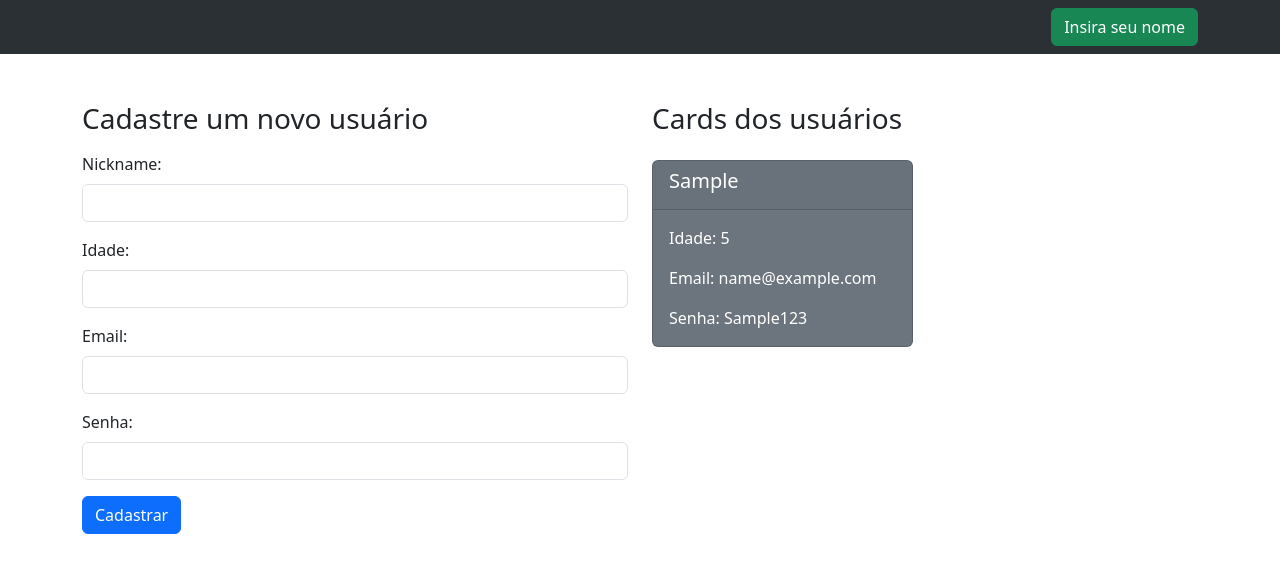
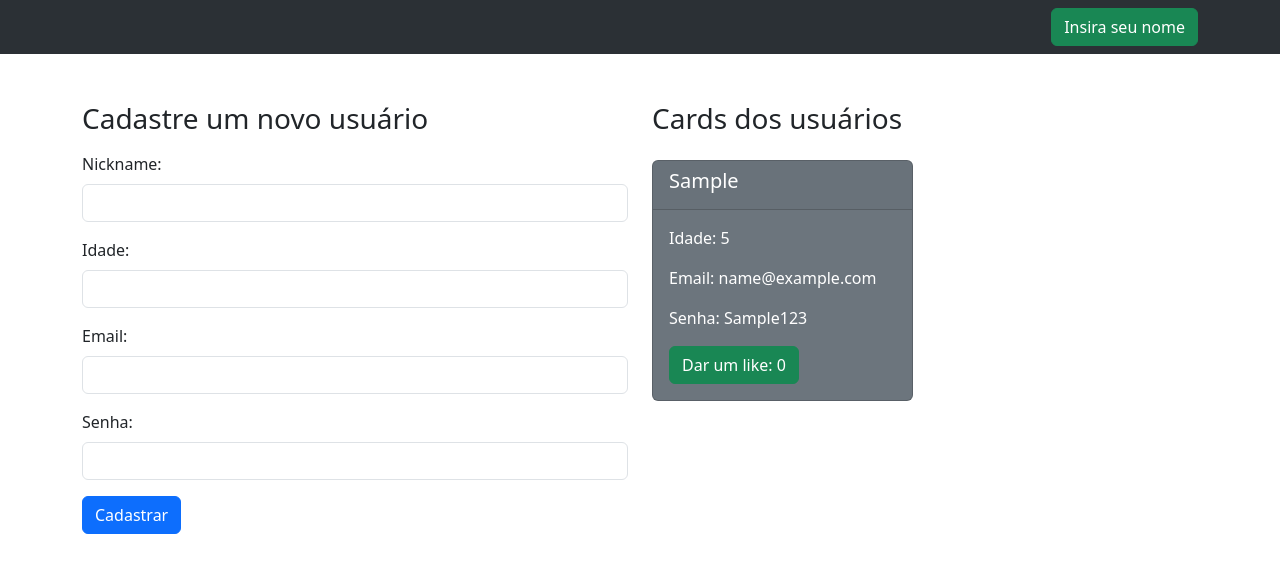
Before and after one commit to devmariano/M2S07_EX_1_a_6, a React (Vite) app: page / in a window 1280 px wide. Both pictures are taken after typing "Sample", "5", "name@example.com", "Sample123" into the empty fields and a click on the button "Cadastrar". Shown: the top 572 px of the page. Built offline with nearby package versions, Linux system fonts and the light colour scheme.

Commit message:
[M2S07]Ex 4 - Botão de likes

```diff
--- a/src/components/CardComponent/CardComponent.jsx
+++ b/src/components/CardComponent/CardComponent.jsx
@@ -1,6 +1,12 @@
 import React from 'react';
+import { useState } from 'react';
 
 const CardComponent = ({ user }) => {
+const [likes, setLikes] = useState(0);
+
+const handleLike = () => {
+    setLikes(likes + 1);
+};
   return (
 <div className="card text-white bg-secondary mb-2" style={{ maxWidth: '18rem' }}>
       <div class="card-header"><h5 className="card-title">{user.nickname}</h5></div>
@@ -8,6 +14,7 @@ const CardComponent = ({ user }) => {
         <p className="card-text">Idade: {user.idade}</p>
         <p className="card-text">Email: {user.email}</p>
         <p className="card-text">Senha: {user.senha}</p>
+        <button className="btn btn-success" onClick={handleLike}>Dar um like: {likes}</button>
       </div>
     </div>
   );
--- a/src/components/HeaderComponent/HeaderComponent.jsx
+++ b/src/components/HeaderComponent/HeaderComponent.jsx
@@ -16,7 +16,7 @@ const HeaderComponent = () => {
 
     return (
         <nav className="navbar bg-body-tertiary" data-bs-theme="dark">
-            <div class="container">
+            <div className="container">
                 <div>
                     {username && <span className="navbar-brand mb-0 h1">Bem-vindo, {username}!</span>}
                 </div>
```
Also changed, not shown: src/index.css (line endings or trailing spaces).
